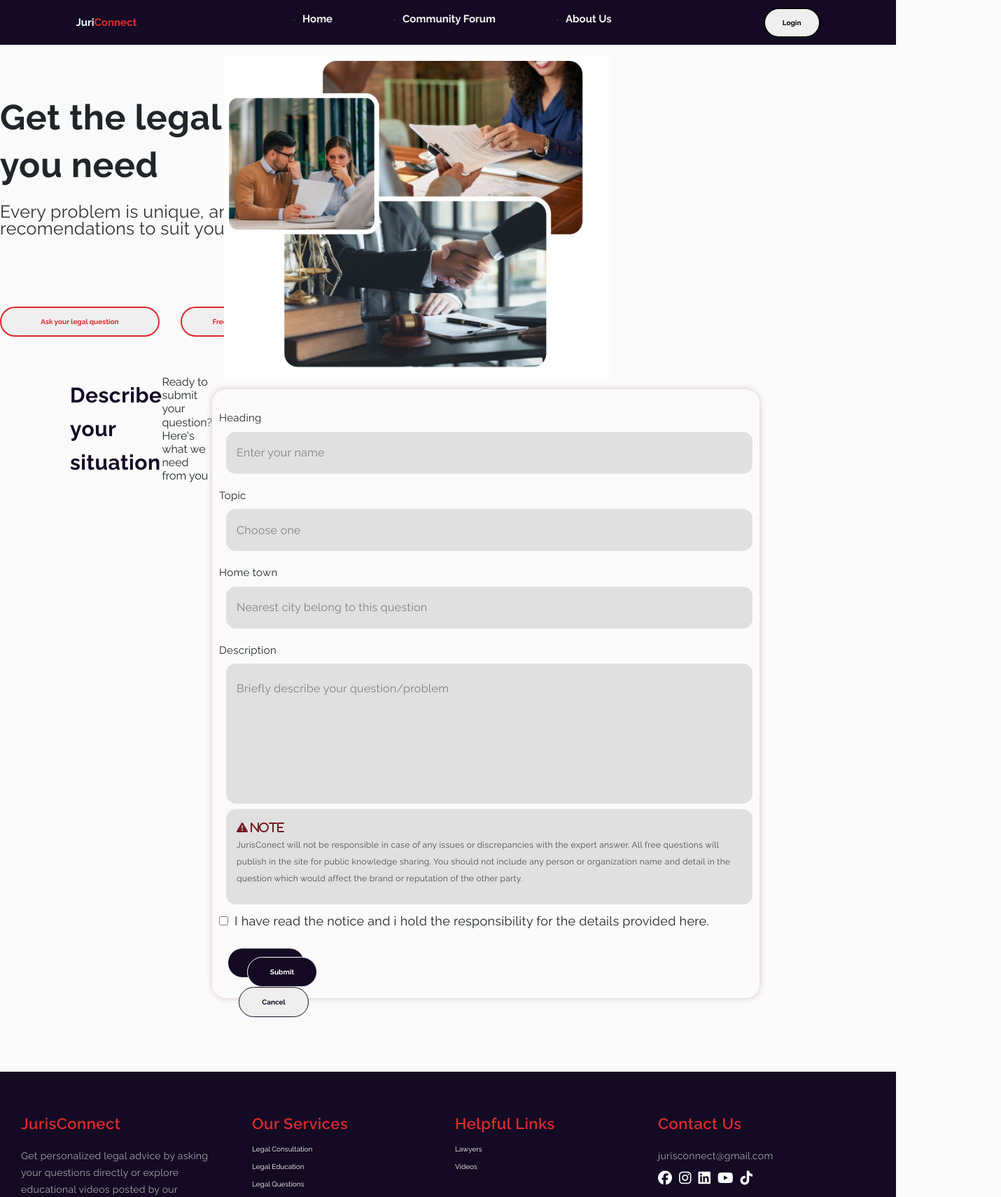
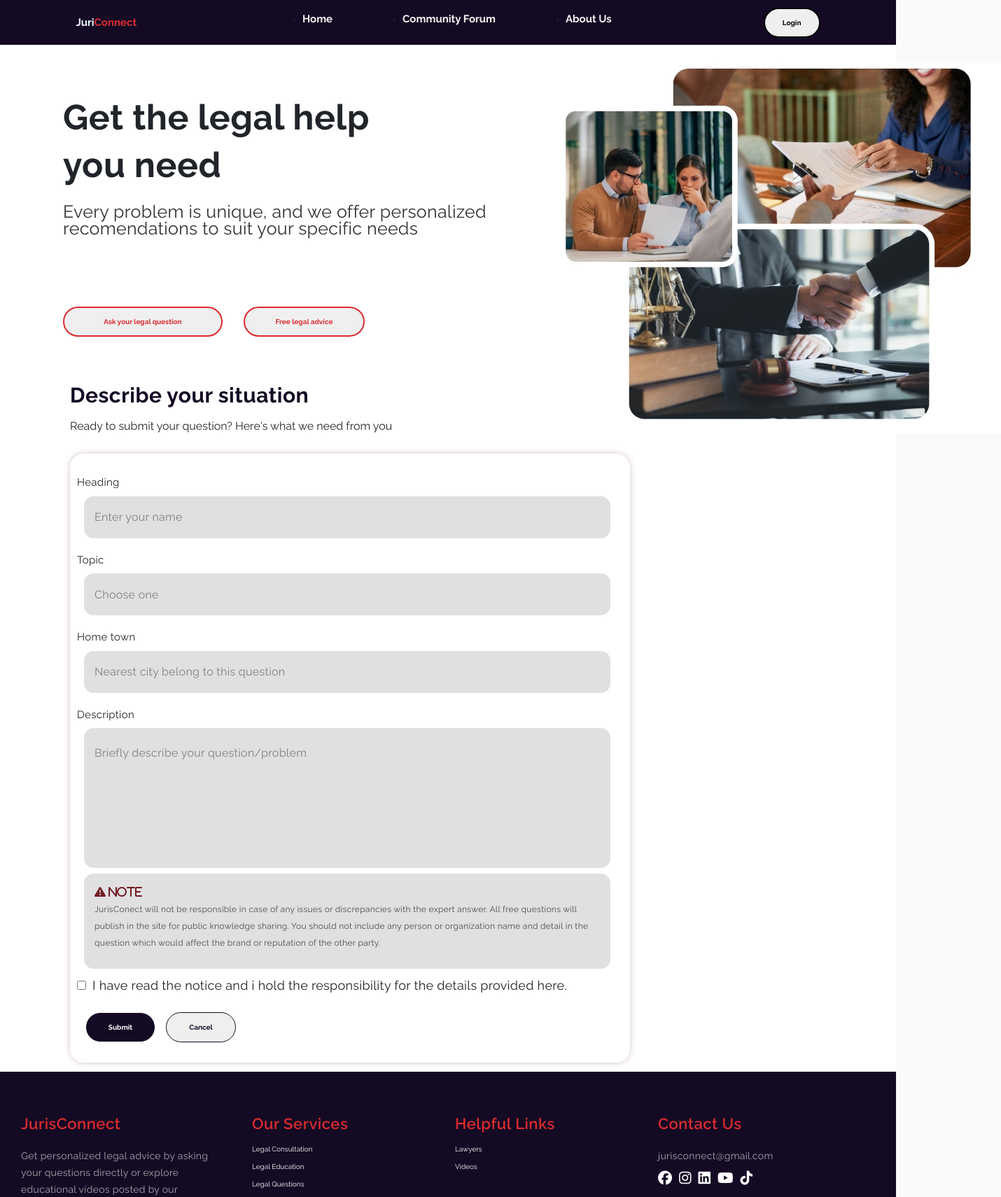
Before and after one commit to Tharindu-Lakmal/Juris-Connect, a React (Vite) app in the folder juris-connect/: page /legalcon in a window 1280 px wide. Shown: the top 1710 px of the page at 70% size, 1430 px wide, since content can reach past the window. Built offline with nearby package versions, Linux system fonts and the light colour scheme.

Commit message:
legal con bug fixed

```diff
--- a/juris-connect/src/Pages/Home/Home.jsx
+++ b/juris-connect/src/Pages/Home/Home.jsx
@@ -11,6 +11,7 @@ import About from '../../components/About/About'
 
 const Home = () => {
   return (
+
     <div className='home'>
       <Navbar />
       <Hero />
--- a/juris-connect/src/Pages/Legalconsultation/Legalcon.css
+++ b/juris-connect/src/Pages/Legalconsultation/Legalcon.css
@@ -2,12 +2,19 @@
     margin: 0;
     box-sizing: border-box;
 
+
+}
+.legalcon{
+  background-color: white;
 }
 .content {
       display: flex;
       justify-content: space-between;
       padding: 2em;
       align-items: center;
+      flex-direction: row;
+
+
 }
 
 .left {
@@ -34,11 +41,11 @@
 }
 
 .right img {
-      max-width: 1000px;
+      max-width: 75%;
       height: auto;
       position: absolute;
-      top: 80px;
-      padding-right: 450px;
+      top: 90px;
+
 
 }
 .button-left {
@@ -52,7 +59,7 @@
       font-weight: bold;
      margin-right: 15px;
 }
-    .button-right{
+.button-right{
       width: 173px;
       height: 43px;
       border: 2px solid;
@@ -62,13 +69,13 @@
       color: #DB2B2F;
       font-weight: bold;
       margin-left: 15px;
-    }
-    .buttons{
+}
+.buttons{
       margin-top: 100px;
       /* font-size: 15px; */
 
-    }
-    .buttons a {
+}
+.buttons a {
       text-align: center;
       padding-top: 0px;
     }
@@ -86,6 +93,8 @@
       left: 120px;
       margin-left: 70px;
       margin-bottom: 160px;
+      display: block;
+      flex-direction: row;
 
 
     }
@@ -136,7 +145,8 @@
       padding: 1px 15px 130px 15px;
 
     }
-    .section-legalcon .button{
+
+    .section-legalcon .buttons{
       margin-top: 25px;
     }
     .section-legalcon .button-cancel{
--- a/juris-connect/src/Pages/Legalconsultation/Legalcon.jsx
+++ b/juris-connect/src/Pages/Legalconsultation/Legalcon.jsx
@@ -13,6 +13,7 @@ export default function Legalcon(){
         <div className="left">
           <h1>Get the legal help <br/> you need</h1>
           <p>Every problem is unique, and we offer personalized <br />recomendations to suit your specific needs</p>
+
            <div className='buttons'>
              <button className='button-left'>Ask your legal question</button>
              <button className='button-right'><a href="LawyerProfile"> Free legal advice </a> </button>
@@ -56,7 +57,7 @@ export default function Legalcon(){
                    <input type="checkbox" id="agree" name="agree" />
                    <label htmlFor="agree">I have read the notice and i hold the responsibility for the details provided here.</label>
               </div>
-               <div className='button'>
+               <div className='buttons'>
                <button className='button-submit'>Submit</button>
                <button className='button-cancel'>Cancel</button>
               </div>
--- a/juris-connect/src/components/PageCard/PageCard.jsx
+++ b/juris-connect/src/components/PageCard/PageCard.jsx
@@ -17,7 +17,7 @@ const PageCard = () => {
             </p>
 
             <div className="pagecard-content">
-                <Link to='/legal_consultaion'>
+                <Link to='/legalcon'>
                     <div className="pagecard">
                         <div className="pagecard-img">
                             <img src={assets.legal_consultaion} alt="" />
```
Lines whose indentation alone changed are shown as unchanged.
